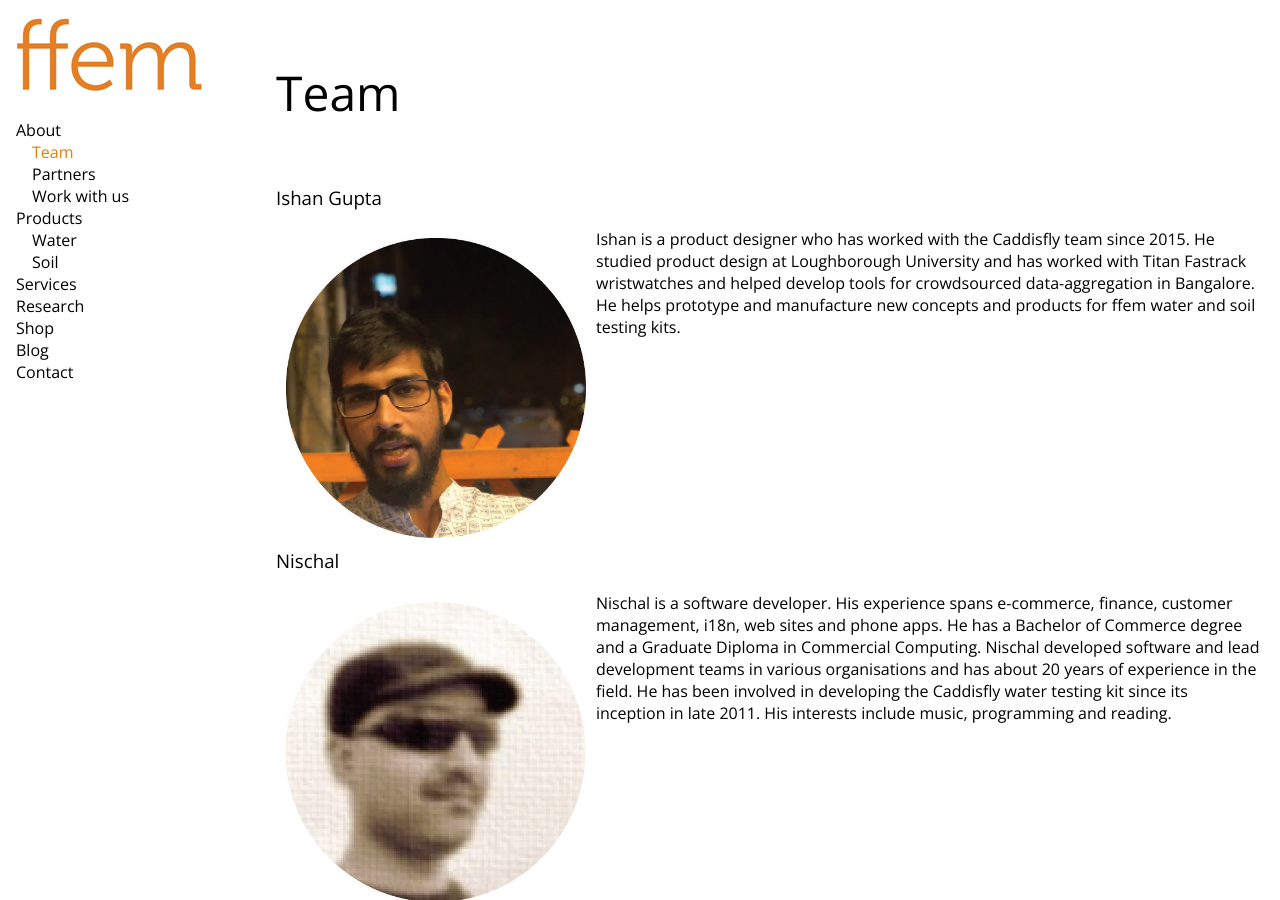
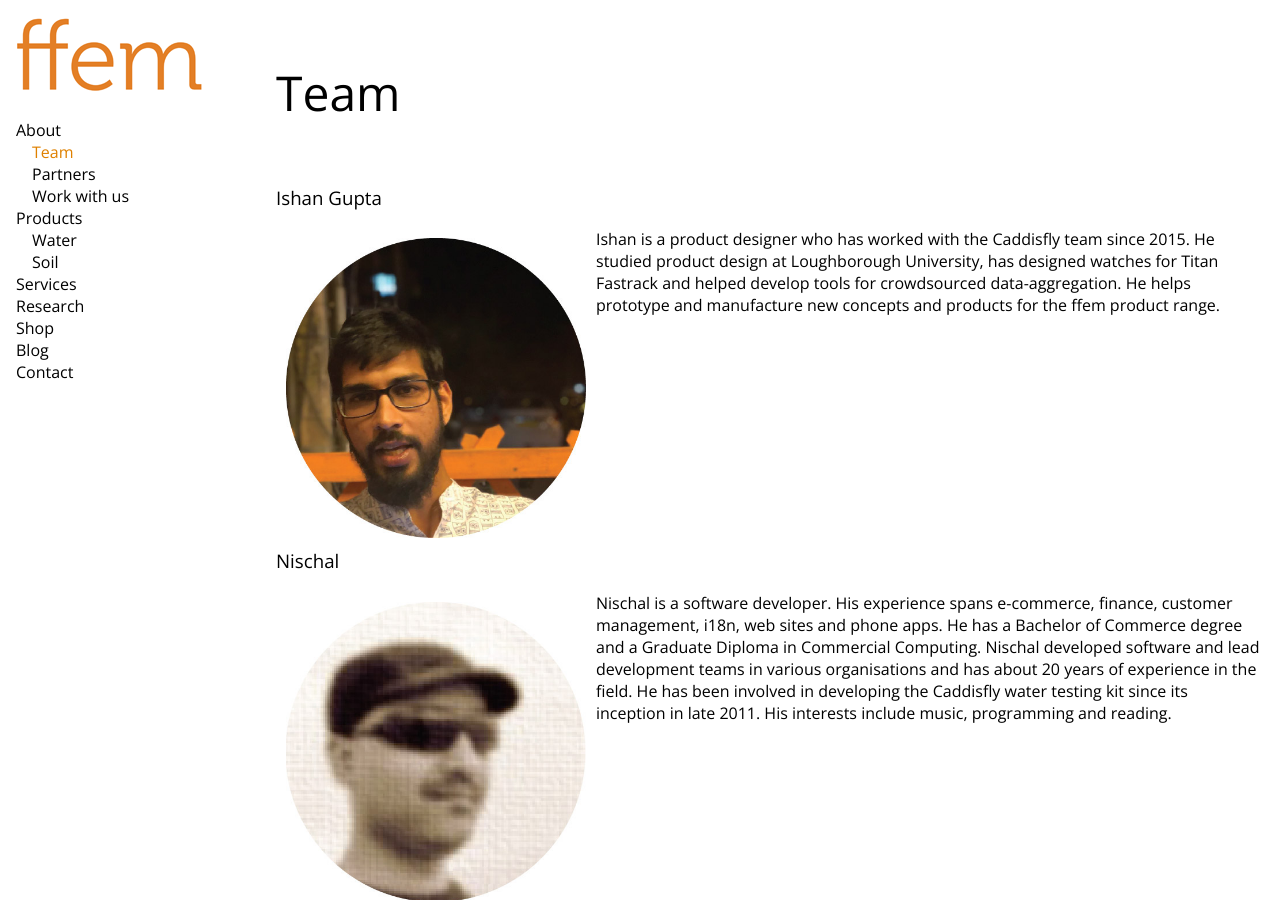
Before and after one commit to adraman/foundation-for-environmental-monitoring.github.io, a Jekyll site: the page built from _pages/team.md, in a window 1280 px wide and 900 px high. Built offline with Jekyll 4.4.1, drawn with Linux system fonts in a browser that asks for light colours.

Commit message:
Update team.md

```diff
--- a/_pages/team.md
+++ b/_pages/team.md
@@ -5,13 +5,13 @@ layout: default
 ---
 
 ### Ishan Gupta
-<img src="{{ site.url }}/assets/images/ishan_gupta.jpg" alt="Ishan Gupta" class="teamImage"> Ishan is a product designer who has worked with the Caddisfly team since 2015. He studied product design at Loughborough University and has worked with Titan Fastrack wristwatches and helped develop tools for crowdsourced data-aggregation in Bangalore. He helps prototype and manufacture new concepts and products for ffem water and soil testing kits.
+<img src="{{ site.url }}/assets/images/ishan_gupta.jpg" alt="Ishan Gupta" class="teamImage"> Ishan is a product designer who has worked with the Caddisfly team since 2015. He studied product design at Loughborough University, has designed watches for Titan Fastrack and helped develop tools for crowdsourced data-aggregation. He helps prototype and manufacture new concepts and products for the ffem product range.
 
 ### Nischal
 <img src="{{ site.url }}/assets/images/nh.jpg" class="teamImage"> Nischal is a software developer. His experience spans e-commerce, finance, customer management, i18n, web sites and phone apps. He has a Bachelor of Commerce degree and a Graduate Diploma in Commercial Computing. Nischal developed software and lead development teams in various organisations and has about 20 years of experience in the field. He has been involved in developing the Caddisfly water testing kit since its inception in late 2011. His interests include music, programming and reading.
 
 ### Pradeep Balkunde
-Pradeep is a researcher in the Foundation For Environmental Monitoring (FFEM). He did M.Sc.(Chemistry) from Savitribai Phule University Pune University. He has 7 years of experience in the field of water treatment and water quality analysis. Currently he is working on development of smartphone based water testing kit for field use. Prior to joining FFEM, he was working with Akvo Foundation, Bangalore. In Akvo Foundation he was working on development of smartphone based water testing kit for chromium in collaboration with IIT Kanpur. While working with Akvo Foundation he worked on a pilot study of smartphone based water testing kit for fluoride analysis in Africa.
+<img src="{{ site.url }}/assets/images/pradeep.jpg" alt="Ishan Gupta" class="teamImage"> Pradeep is a researcher in the Foundation For Environmental Monitoring (FFEM). He did M.Sc.(Chemistry) from Savitribai Phule University Pune University. He has 7 years of experience in the field of water treatment and water quality analysis. Currently he is working on development of smartphone based water testing kit for field use. Prior to joining FFEM, he was working with Akvo Foundation, Bangalore. In Akvo Foundation he was working on development of smartphone based water testing kit for chromium in collaboration with IIT Kanpur. While working with Akvo Foundation he worked on a pilot study of smartphone based water testing kit for fluoride analysis in Africa.
 
 Before joining Akvo Foundation, he was involved in the development of household water filters for removing chemical and microbial contamination from drinking water. He has filed 3 patents and published four research papers in the field of water treatment and water quality analysis.
 
```
